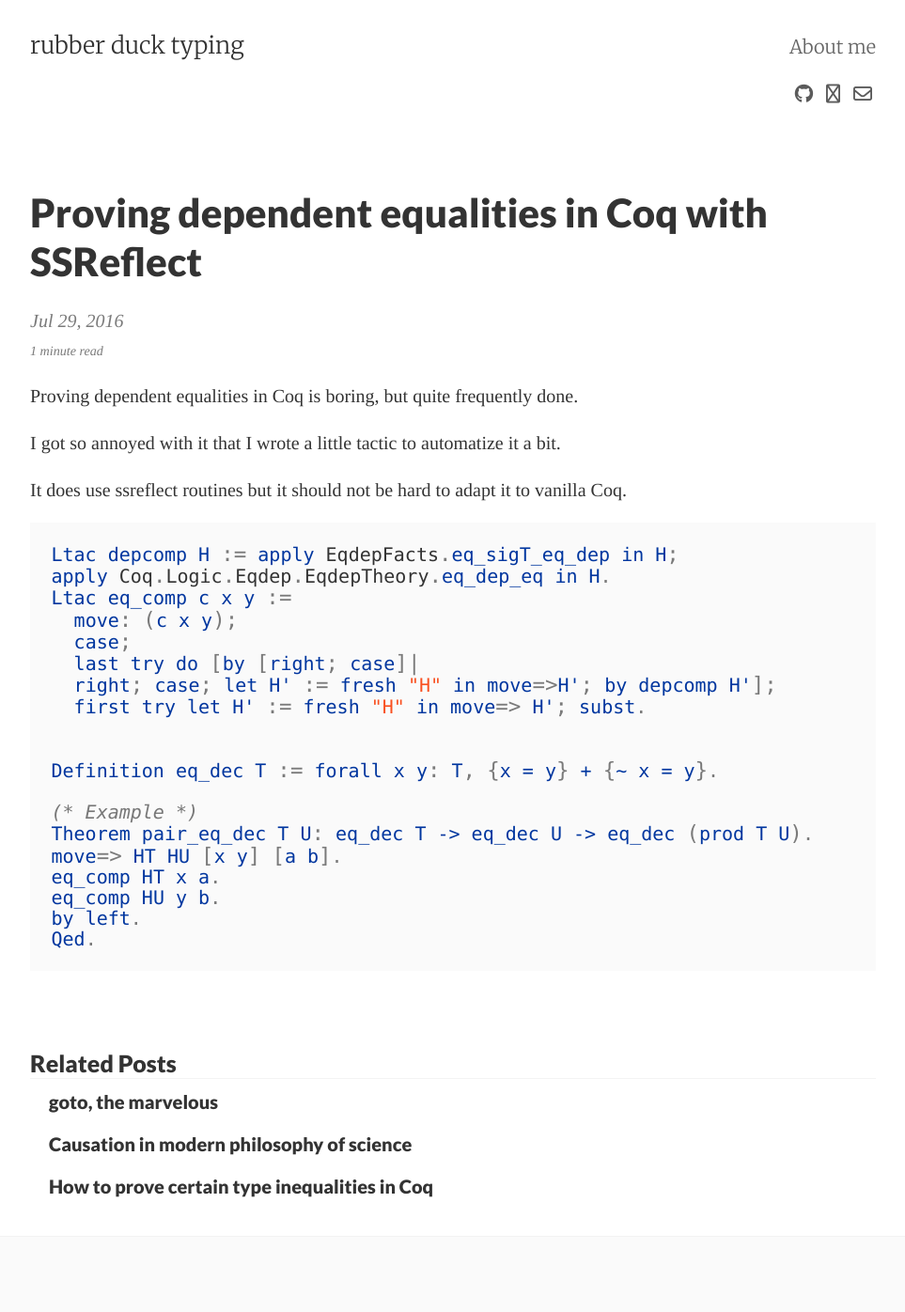
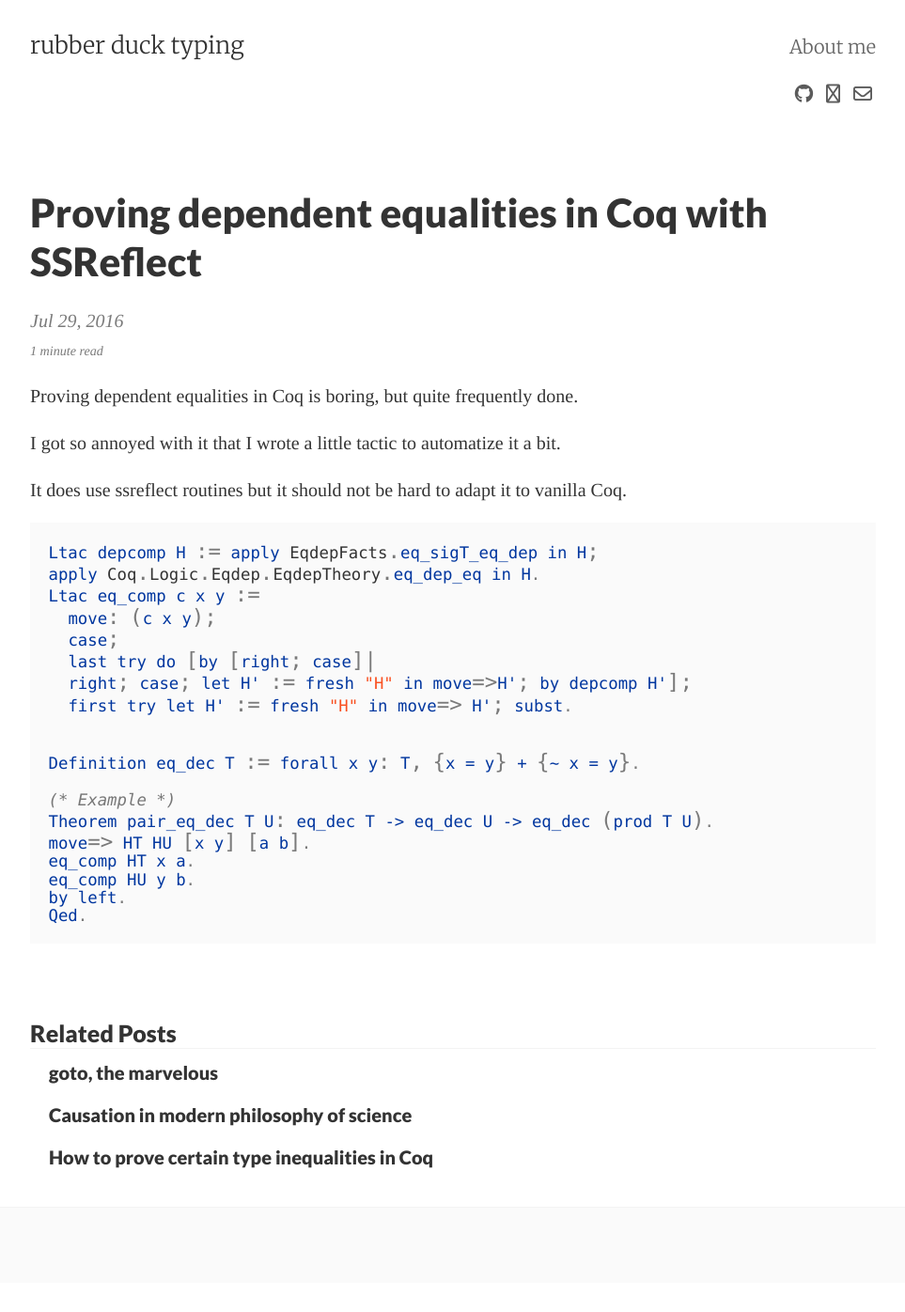
Before and after one commit to sayon/blog, a Jekyll site: the page built from _posts/2016-07-29-proving-dependent-equalities-coq.md, in a window 1280 px wide. Shown: the whole page at 94% size, without its empty margins (158-1121 px from the left). Built offline with Jekyll 4.4.1, drawn with Linux system fonts in a browser that asks for light colours; nearby versions of some CDN libraries; comment, search, counter and statistics services are not loaded; after the commit the page ends 1365 px from its top, so only the background shows below that.

Commit message:
fix source code size

```diff
--- a/_sass/_code.scss
+++ b/_sass/_code.scss
@@ -7,6 +7,7 @@ pre code {
 pre,
 code {
   font-family: $monospace-font-family;
+  font-size: $monospace-font-size
 }
 
 code {
--- a/_sass/_variables.scss
+++ b/_sass/_variables.scss
@@ -10,6 +10,7 @@ $heading-font-family: 'Lato', 'Helvetica Neue', Helvetica, sans-serif !default;
 $heading-font-weight: 900 !default;
 $heading-line-height: 1.25 !default;
 $monospace-font-family: Consolas, monospace !default;
+$monospace-font-size: 13pt !default;
 //$monospace-font-family: 'Source Code Pro', Consolas, monospace !default;
 $h1: 2.1rem !default;
 $h2: 1.5rem !default;
```
